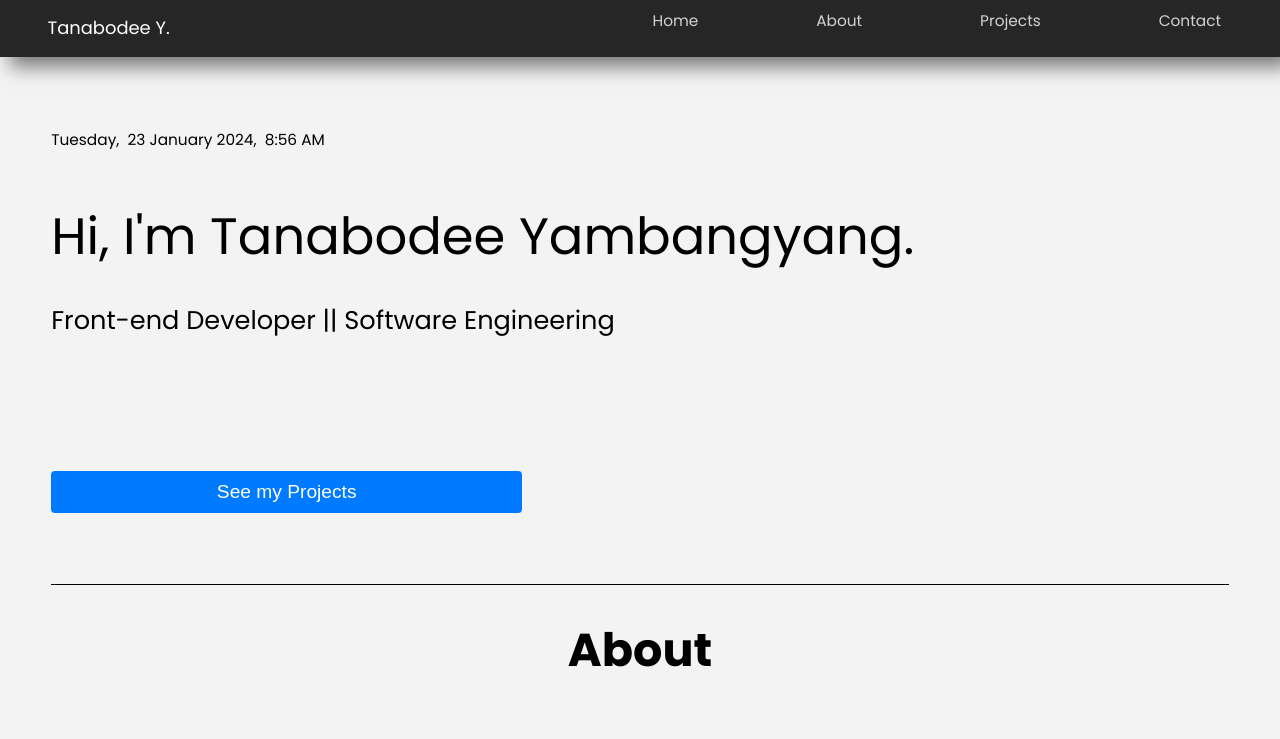
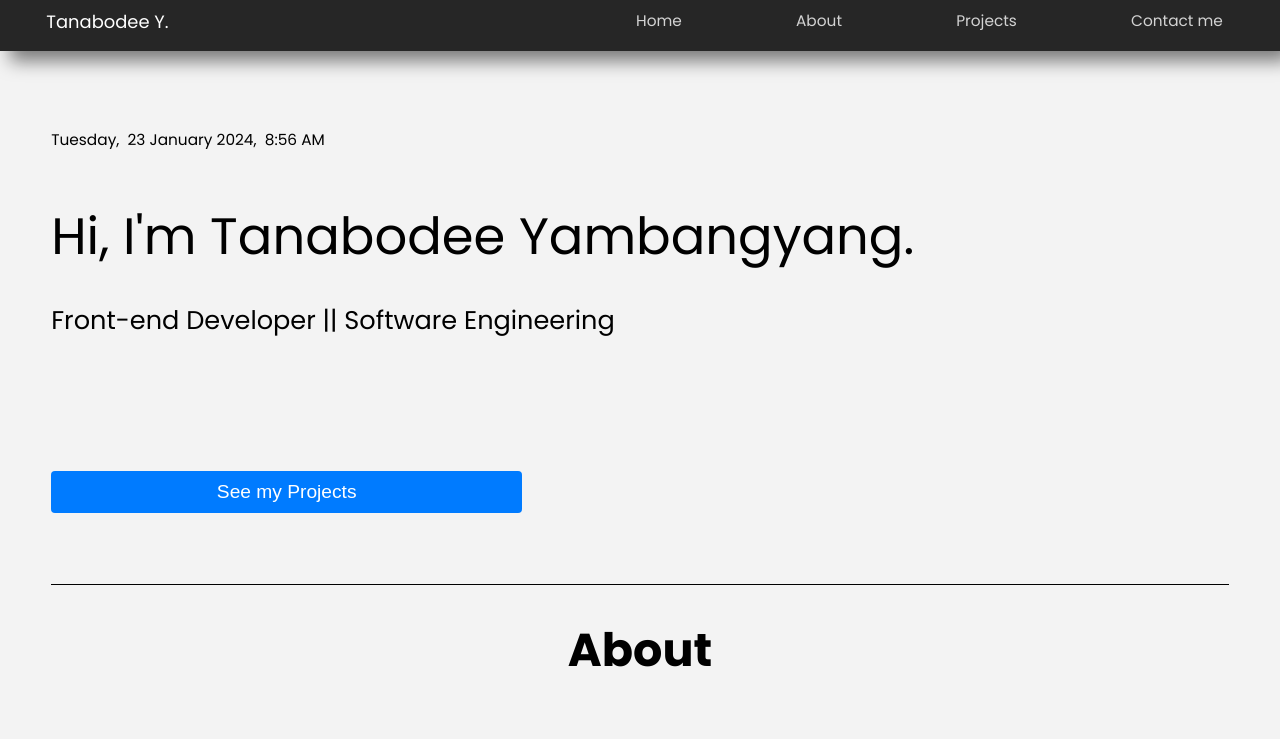
Before and after one commit to Tanabodee-Yambangyang/Resume-Website, a React (Create React App) app in the folder resume-website/: page / in a window 1280 px wide. Shown: the top 739 px of the page. Built offline with nearby package versions, Linux system fonts and the light colour scheme.

Commit message:
Fix title tabs, etc.

```diff
--- a/resume-website/public/index.html
+++ b/resume-website/public/index.html
@@ -24,7 +24,7 @@
       work correctly both with client-side routing and a non-root public URL.
       Learn how to configure a non-root public URL by running `npm run build`.
     -->
-    <title>React App</title>
+    <title> Tanabodee Y.</title>
   </head>
   <body>
     <noscript>You need to enable JavaScript to run this app.</noscript>
--- a/resume-website/src/Home/Home.tsx
+++ b/resume-website/src/Home/Home.tsx
@@ -262,7 +262,7 @@ export default function Home() {
 
                 <div ref={contact} className='contact-container'>
                     <div className="topic-container">
-                        <h1> Contact </h1>
+                        <h1> Contact me </h1>
                         <p> Get in Touch </p>
                     </div>
 
--- a/resume-website/src/components/Header/Header.css
+++ b/resume-website/src/components/Header/Header.css
@@ -15,7 +15,6 @@
 .title-container {
     font-size: 1.4vw;
     margin-left: 8%;
-    padding-top: 1%;
     padding-bottom: 1%;
 }
 
@@ -30,7 +29,7 @@
     padding-left: 9%;
     padding-right: 9%;
     padding-top: 1%;
-    padding-bottom: 1.5%;
+    padding-bottom: 1%;
     position: relative;
     color: lightgray;
     display: block;
--- a/resume-website/src/components/Header/Header.tsx
+++ b/resume-website/src/components/Header/Header.tsx
@@ -25,7 +25,7 @@ const Header: React.FC<HeaderProps> = ({ onLinkClick, scrollFunctions }) => {
         { label: 'Home', key: 'home' },
         { label: 'About', key: 'about' },
         { label: 'Projects', key: 'project' },
-        { label: 'Contact', key: 'contact' }
+        { label: 'Contact me', key: 'contact' }
     ];
 
     return(
```
Also changed, not shown: 1 other file (tests, documents, lock files or other folders).
